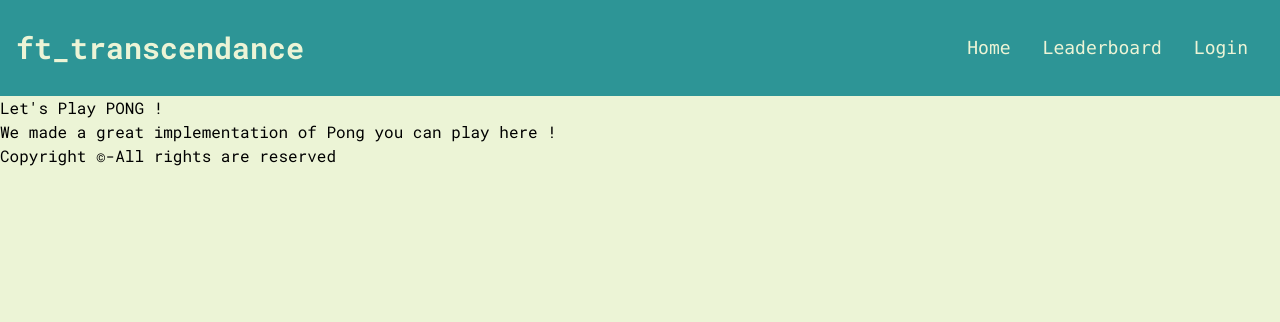
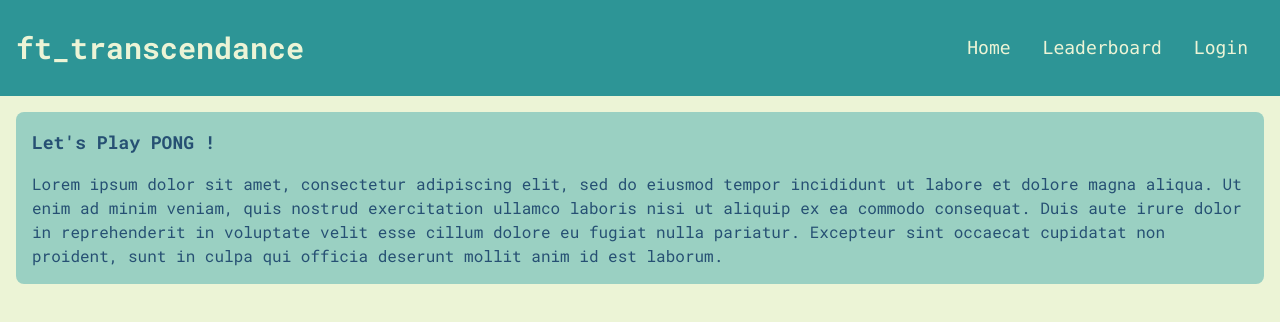
Before and after one commit to mcombeau/ft_transcendance, a React (Create React App) app in the folder frontend-app/: page / in a window 1280 px wide. Shown: the top 322 px of the page. Built offline with nearby package versions, Linux system fonts and the light colour scheme; no server answers.

Commit message:
Css for homepage

```diff
--- a/frontend-app/src/components/home/home.tsx
+++ b/frontend-app/src/components/home/home.tsx
@@ -1,19 +1,16 @@
 function Home() {
 	return (
-		<div>
-			<section className="section">
-				<div className="box-main">
-					<div className="firstHalf">
-						<h1 className="text-big">Let's Play PONG !</h1>
-						<p className="">
-							We made a great implementation of Pong you can play here !
-						</p>
-					</div>
-				</div>
-			</section>
-			<footer className="footer">
-				<p className="text-footer">Copyright ©-All rights are reserved</p>
-			</footer>
+		<div className="bg-lightblue rounded-lg m-4 p-4 text-darkblue">
+			<h1 className="font-bold text-lg mb-4">Let's Play PONG !</h1>
+			<p className="">
+				Lorem ipsum dolor sit amet, consectetur adipiscing elit, sed do eiusmod
+				tempor incididunt ut labore et dolore magna aliqua. Ut enim ad minim
+				veniam, quis nostrud exercitation ullamco laboris nisi ut aliquip ex ea
+				commodo consequat. Duis aute irure dolor in reprehenderit in voluptate
+				velit esse cillum dolore eu fugiat nulla pariatur. Excepteur sint
+				occaecat cupidatat non proident, sunt in culpa qui officia deserunt
+				mollit anim id est laborum.
+			</p>
 		</div>
 	);
 }
```
